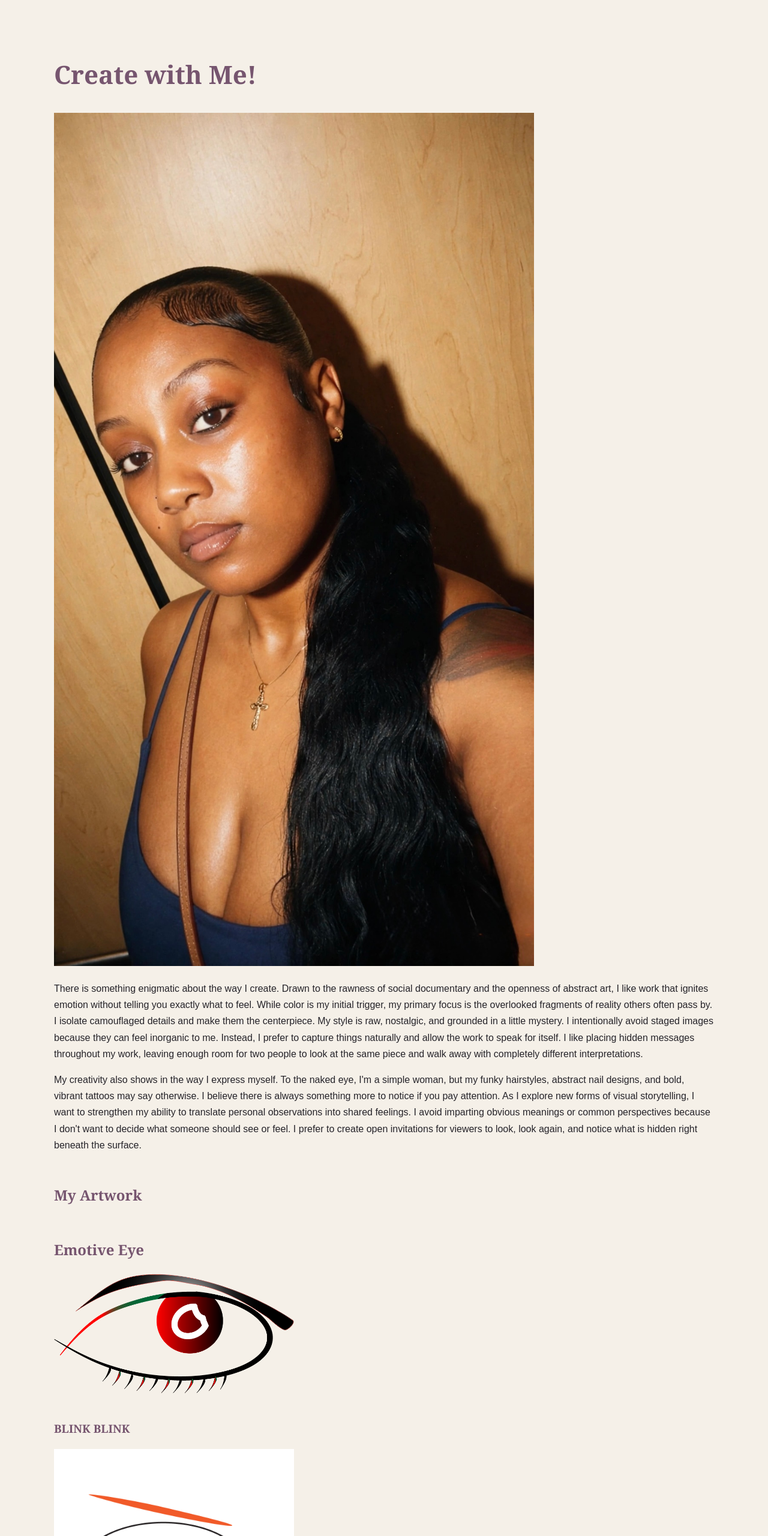
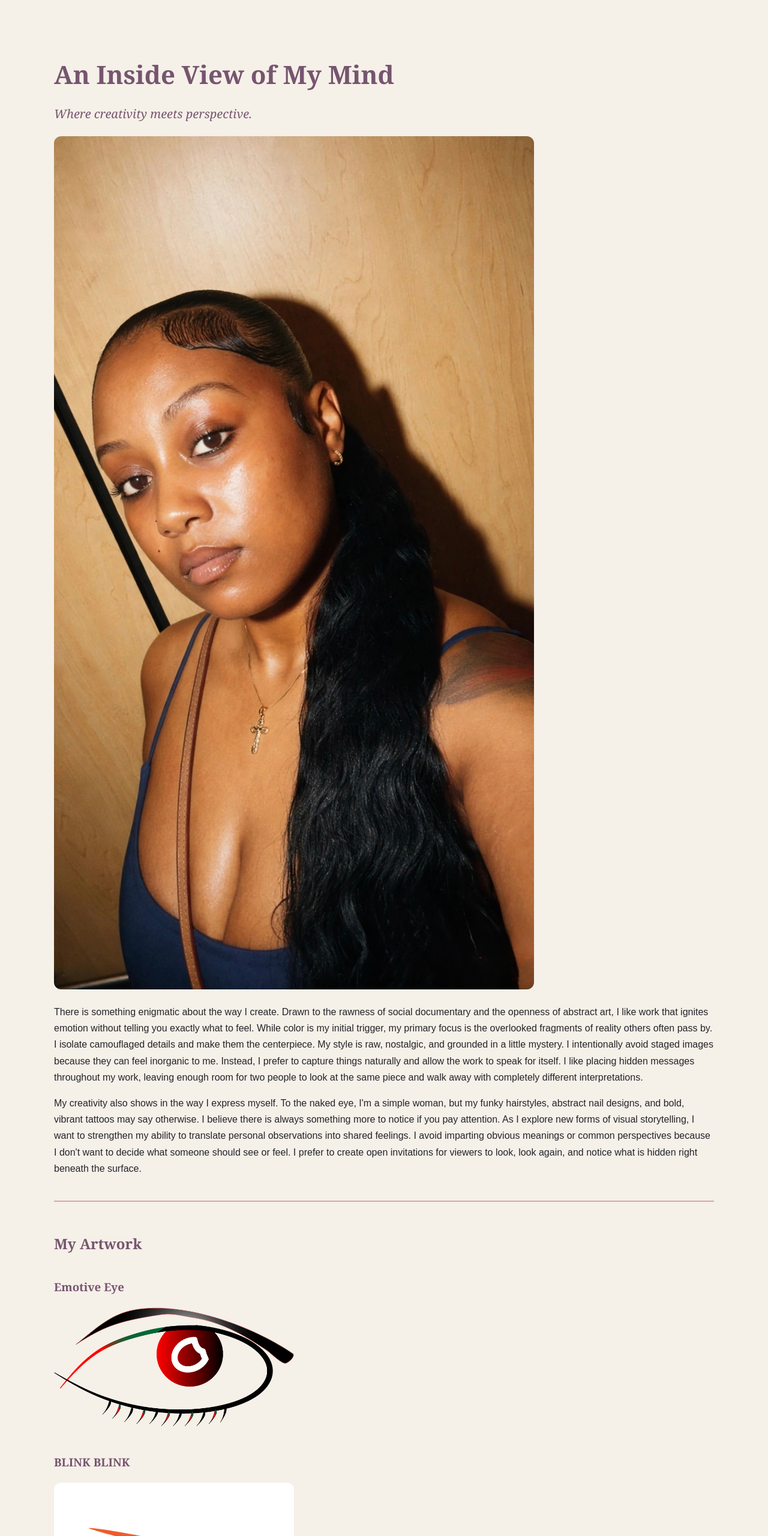
Before and after one commit to najeewilson1225/MEDPL150, a plain HTML site: page index.html in a window 1280 px wide. Shown: the top 2560 px of the page at 60% size. Drawn offline with Linux system fonts and the light colour scheme.

Commit message:
Update index.html

```diff
--- a/index.html
+++ b/index.html
@@ -34,22 +34,29 @@
     }
 
     img {
-        max-width: 100%;
-        height: auto;
-    }
+    max-width: 100%;
+    height: auto;
+    border-radius: 12px;
+}
 </style>
 
 		<title>Home</title>
 </head>
 <body>
-		<h1>Create with Me!</h1>
+
+<h1>An Inside View of My Mind</h1>
+<p style="font-family: Georgia, serif; font-style: italic; color: #76556F; font-size: 20px; margin-top: -15px;">
+    Where creativity meets perspective.
+</p>
+
 		<img src="me.jpg" alt="me" width="800">
 		<p>There is something enigmatic about the way I create. Drawn to the rawness of social documentary and the openness of abstract art, I like work that ignites emotion without telling you exactly what to feel. While color is my initial trigger, my primary focus is the overlooked fragments of reality others often pass by. I isolate camouflaged details and make them the centerpiece. My style is raw, nostalgic, and grounded in a little mystery. I intentionally avoid staged images because they can feel inorganic to me. Instead, I prefer to capture things naturally and allow the work to speak for itself. I like placing hidden messages throughout my work, leaving enough room for two people to look at the same piece and walk away with completely different interpretations.</p>
 
 	<p> My creativity also shows in the way I express myself. To the naked eye, I'm a simple woman, but my funky hairstyles, abstract nail designs, and bold, vibrant tattoos may say otherwise. I believe there is always something more to notice if you pay attention. As I explore new forms of visual storytelling, I want to strengthen my ability to translate personal observations into shared feelings. I avoid imparting obvious meanings or common perspectives because I don't want to decide what someone should see or feel. I prefer to create open invitations for viewers to look, look again, and notice what is hidden right beneath the surface.
+		<hr style="border: none; height: 2px; background-color: #D7A8B2; margin: 40px 0;">
 		<h2>My Artwork</h2>
 
-		<h2>Emotive Eye</h2>
+		<h3>Emotive Eye</h3>
 		<img src="Emotive%20eye.png" alt="My eye illustration" width="400">
 
 		<h3>BLINK BLINK</h3>
@@ -76,6 +83,6 @@
 		<h3>G.O.A.T Cut Up</h3>
 		<img src="CutUpDrake.gif" alt="Cut up animation" width="400">
 
-	<h2><a href = "Readings.html">Readings</a></h2>
+	<h2><a href="Readings.html">Thoughts &amp; Perspectives</a></h2>
 </body>
 </html>
```
